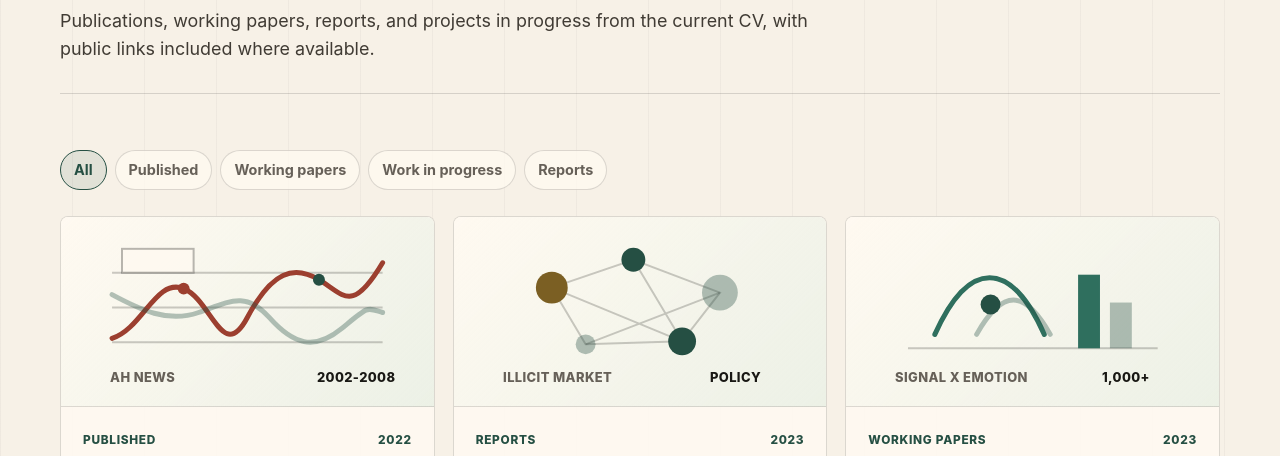
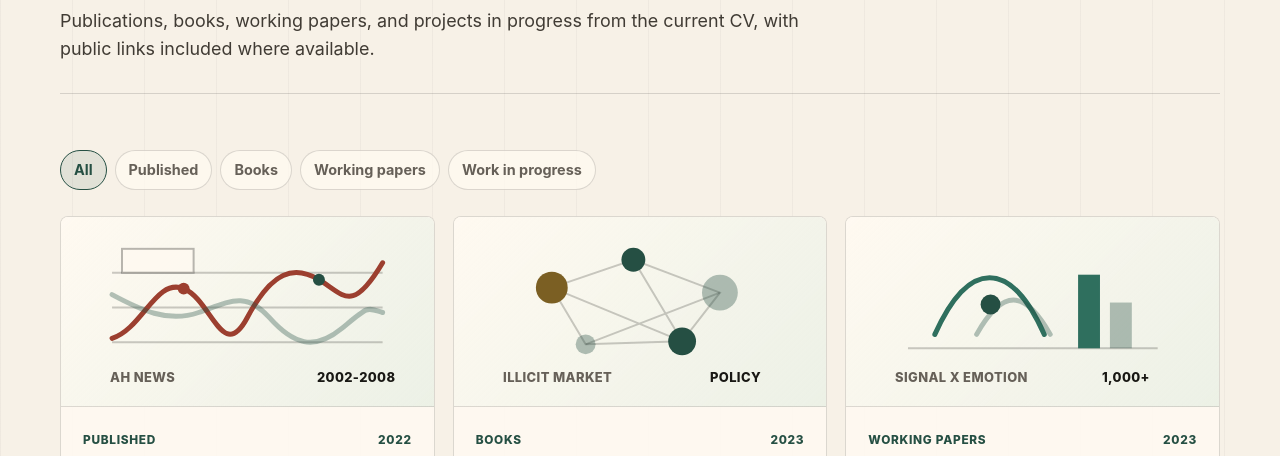
Before and after one commit to juposada93/posadaaparicio.com, a plain HTML site: page research.html in a window 1280 px wide. Shown: the part 309-765 px from the top of the page. Drawn offline with Linux system fonts and the light colour scheme.

Commit message:
Classify anti-contraband item as book

```diff
--- a/assets/scripts/site.js
+++ b/assets/scripts/site.js
@@ -26,9 +26,9 @@ function tags(values) {
 function categoryLabel(category) {
   const labels = {
     published: "Published",
+    books: "Books",
     working: "Working papers",
-    wip: "Work in progress",
-    reports: "Reports"
+    wip: "Work in progress"
   };
 
   return labels[category] || category;
--- a/data/research.js
+++ b/data/research.js
@@ -23,8 +23,8 @@ window.JPA_RESEARCH = [
     id: "contraband",
     title: "Estrategias anticontrabando y crimen organizado",
     shortTitle: "Anti-contraband Strategies",
-    category: "reports",
-    status: "Book and policy report",
+    category: "books",
+    status: "Book",
     year: "2023",
     authors: "EAFIT and FND",
     venue: "EAFIT & Federacion Nacional de Departamentos",
@@ -33,7 +33,9 @@ window.JPA_RESEARCH = [
     summary: "Policy-facing analysis of illicit liquor and tobacco markets and organized-crime dynamics.",
     insight: "Combines market characterization with institutional constraints to inform enforcement strategy.",
     visual: { type: "network", accent: "#7b5f23", label: "Illicit market", metric: "Policy" },
-    links: [],
+    links: [
+      { label: "Book PDF", url: "https://www.programaanticontrabando.com.co/pdfs/Estrategias%20anticontrabando%20y%20crimen%20organizado.pdf" }
+    ],
     featured: false
   },
   {
--- a/research.html
+++ b/research.html
@@ -33,7 +33,7 @@
         <div class="eyebrow">Research</div>
         <h1>Research on conflict, information, and credible evidence.</h1>
         <p>
-          Publications, working papers, reports, and projects in progress from the current CV, with public links included where available.
+          Publications, books, working papers, and projects in progress from the current CV, with public links included where available.
         </p>
       </section>
 
@@ -42,9 +42,9 @@
           <div class="filter-row" aria-label="Research filters">
             <button class="is-active" type="button" data-filter="all">All</button>
             <button type="button" data-filter="published">Published</button>
+            <button type="button" data-filter="books">Books</button>
             <button type="button" data-filter="working">Working papers</button>
             <button type="button" data-filter="wip">Work in progress</button>
-            <button type="button" data-filter="reports">Reports</button>
           </div>
         </div>
         <div class="paper-grid all" data-research-grid="all"></div>
```
